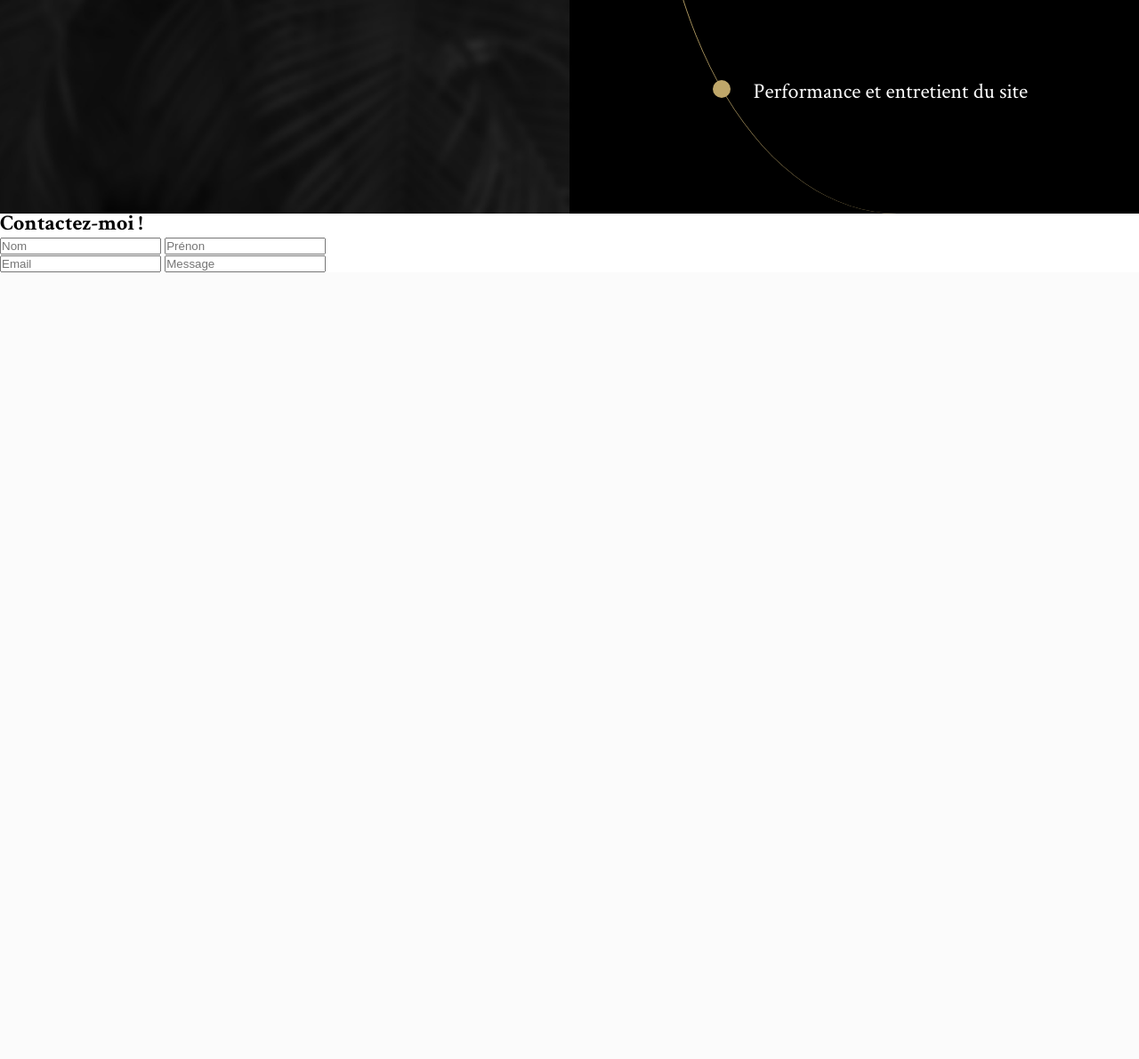
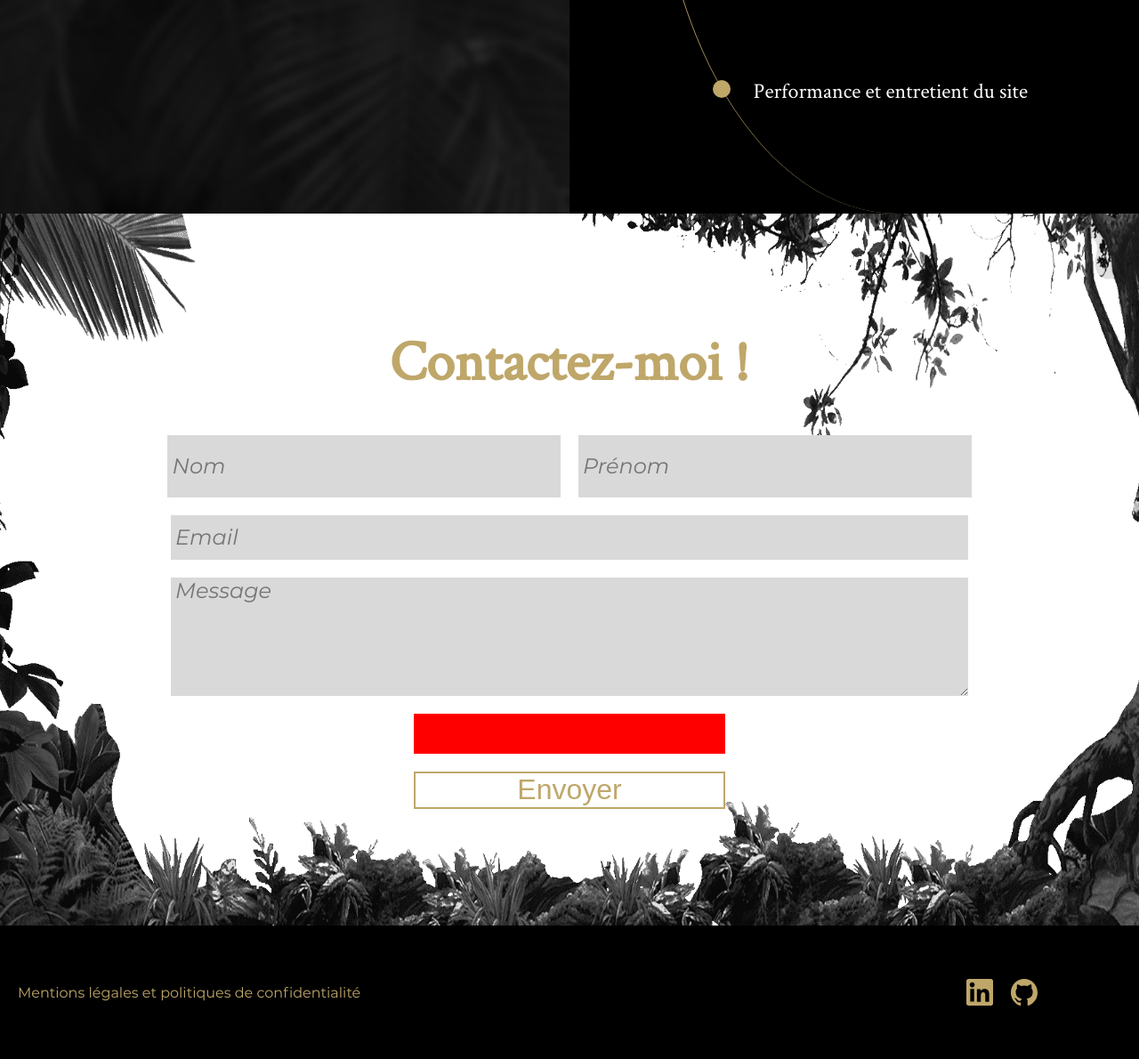
Before and after one commit to Fcordier7921/my_company, a PHP site: page / in a window 1280 px wide. Shown: the part 3280-4470 px from the top of the page at 89% size. Before the commit the page ends 3586 px from the top, so only its background shows below. Run offline with PHP 8.4, Linux system fonts and the light colour scheme; data that the repository does not hold is empty; some libraries are stand-ins or nearby versions.

Commit message:
fromulaire de contact, faire le traitement

```diff
--- a/assets/js/app.js
+++ b/assets/js/app.js
@@ -127,7 +127,7 @@ function intiAnimationPresretation() {
     let dateCookiePresentztion = new Date(Date.now() + 86400000);
     dateCookiePresentztion = dateCookiePresentztion.toUTCString();
 
-    document.cookie = 'WelcomeEntertainment=ok; path=http://freelance.local//; secure; expires=' + dateCookiePresentztion
+    document.cookie = 'WelcomeEntertainment=ok; path=/;  expires=' + dateCookiePresentztion
 
 
 
--- /dev/null
+++ b/assets/style/styleFooter.css
@@ -0,0 +1,91 @@
+.bodyFooter {
+    width: 100vw;
+    height: 320px;
+    display: flex;
+    flex-direction: column;
+    background-color: black;
+}
+
+.bodyFooter .legalNoticeFooter {
+    width: 100vw;
+    text-align: center;
+    font-size: 1.5rem;
+    margin: 20px auto;
+    padding: 5px 20px;
+}
+
+.bodyFooter .legalNoticeFooter a {
+    text-decoration: none;
+    color: #BFA76A;
+}
+
+.bodyFooter .socialNetworkFooter {
+    width: 100vw;
+    height: 50px;
+    display: flex;
+    flex-direction: column;
+    align-items: center;
+    margin: 20px auto;
+}
+
+.bodyFooter .socialNetworkFooter a {
+    width: 25vw;
+    height: 100%;
+    margin-top: 20px;
+    display: flex;
+    align-items: center;
+    justify-content: center;
+}
+
+.bodyFooter .socialNetworkFooter a img {
+    width: 100%;
+    height: 100%;
+}
+
+@media screen and (min-width: 600px) {
+    .bodyFooter {
+        height: 200px;
+    }
+    .bodyFooter .socialNetworkFooter {
+        flex-direction: row;
+        justify-content: center;
+    }
+}
+
+@media screen and (min-width: 900px) {
+    .bodyFooter {
+        height: 150px;
+        flex-direction: row;
+        justify-content: space-between;
+        position: relative;
+    }
+    .bodyFooter .legalNoticeFooter {
+        text-align: start;
+        font-size: 1rem;
+        margin: 0;
+        position: relative;
+    }
+    .bodyFooter .legalNoticeFooter a {
+        position: absolute;
+        top: 50%;
+        transform: translateY(-50%);
+    }
+    .bodyFooter .socialNetworkFooter {
+        width: 100px;
+        height: 100%;
+        margin: 0;
+        margin-right: 50px;
+        display: flex;
+        flex-direction: row;
+        position: absolute;
+        top: 50%;
+        right: 5%;
+        transform: translateY(-50%);
+    }
+    .bodyFooter .socialNetworkFooter a {
+        width: 40px;
+        height: 40px;
+        margin: 0;
+        margin-left: 20px;
+    }
+}
--- a/assets/style/style.css
+++ b/assets/style/styleHeader.css
@@ -26,6 +26,13 @@
     font-style: normal;
     font-weight: normal;
     src: url('../font/Montserrat/Montserrat-Bold.woff') format('woff');
+}
+
+@font-face {
+    font-family: 'Montserrat Italic';
+    font-style: italic;
+    font-weight: normal;
+    src: url('../font/Montserrat/Montserrat-Italic.woff') format('woff');
 }
 
 @font-face {
--- a/assets/style/styleIndex.css
+++ b/assets/style/styleIndex.css
@@ -400,6 +400,7 @@
 .titleService h3 {
     font-size: 10vw;
     text-align: center;
+    font-family: 'Crimson Text Regular', Arial, Helvetica, sans-serif;
 }
 
 .titleService h2 {
@@ -809,8 +810,118 @@
 
 #contact {
     width: 100vw;
-    height: 5000px;
-    min-height: 100vh;
+    height: 100vh;
+}
+
+.bodyContact {
+    background-image: url(../img/contact.png);
+    background-size: cover;
+    background-repeat: no-repeat;
+    background-position: center;
+    width: 100vw;
+    height: 100vh;
+    min-height: 660px;
+    position: relative;
+}
+
+.bodyContact .ExplaneCantact {
+    width: 100%;
+    height: 70%;
+    min-height: 600px;
+    position: absolute;
+    top: 50%;
+    transform: translateY(-50%);
+}
+
+.bodyContact .ExplaneCantact h2 {
+    text-align: center;
+    color: #BFA76A;
+    font-size: 2.5rem;
+    font-family: 'Crimson Text Regular', Arial, Helvetica;
+    margin-top: 20px;
+}
+
+.bodyContact .ExplaneCantact form {
+    width: 100%;
+    height: 500px;
+    display: flex;
+    flex-direction: column;
+    align-items: center;
+    justify-content: center;
+    position: relative;
+}
+
+.bodyContact .ExplaneCantact form .indentity {
+    width: 100%;
+    height: 160px;
+    display: flex;
+    flex-direction: column;
+    align-items: center;
+    justify-content: center;
+    margin-top: 40px;
+}
+
+.bodyContact .ExplaneCantact form .indentity input,
+.bodyContact .ExplaneCantact form .emailContact,
+.bodyContact .ExplaneCantact form textarea {
+    width: 90%;
+    height: 40px;
+    margin-bottom: 20px;
+    font-family: 'Montserrat Italic', 'Times New Roman', Times, serif;
+    font-size: 1.3rem;
+    font-style: italic;
+    padding-left: 5px;
+    background-color: #D9D9D9;
+    border: hidden;
+}
+
+.bodyContact .ExplaneCantact form textarea {
+    height: 100px;
+}
+
+.bodyContact .ExplaneCantact form .h-captcha {
+    width: 250px;
+    height: 80px;
+    background-color: red;
+    margin-bottom: 20px;
+}
+
+.bodyContact .ExplaneCantact form #submit[type=submit] {
+    width: 350px;
+    max-width: 250px;
+    height: 48px;
+    background-color: transparent;
+    margin-bottom: 20px;
+    border: hidden;
+    border: 2px solid #BFA76A;
+    color: #BFA76A;
+    z-index: 0;
+    overflow: hidden;
+    position: relative;
+    cursor: pointer;
+    transition: color 0.5s ease-in;
+}
+
+.bodyContact .ExplaneCantact form #submit[type=submit]:hover {
+    color: black;
+    z-index: 100;
+}
+
+.bodyContact .ExplaneCantact form #submit[type=submit]::before {
+    content: '';
+    position: absolute;
+    top: 0;
+    right: 120%;
+    width: 160%;
+    height: 100%;
+    background: #BFA76A;
+    transition: all .5s;
+    z-index: -1;
+    transform: skewx(-50deg);
+}
+
+.bodyContact .ExplaneCantact form #submit[type=submit]:hover::before {
+    right: -19%;
 }
 
 
@@ -849,6 +960,7 @@
     /*----------about---------------------*/
     /*----------services---------------------*/
     /*----------expertise-------------------*/
+    /*----------contact---------------------*/
     .explanationsExpertise div h3 {
         padding: 0 20px;
     }
@@ -938,6 +1050,7 @@
     .explanationsExpertise {
         height: 700px;
     }
+    /*----------contact---------------------*/
 }
 
 @media screen and (min-width: 600px) {
@@ -1021,6 +1134,7 @@
     .explanationsExpertise div p {
         font-size: 1rem;
     }
+    /*----------contact---------------------*/
 }
 
 @media screen and (min-width: 800px) {
@@ -1140,6 +1254,32 @@
     .explanationsExpertise div p {
         padding: 0 100px;
     }
+    /*----------contact---------------------*/
+    .bodyContact .ExplaneCantact h2 {
+        font-size: 4rem;
+    }
+    .bodyContact .ExplaneCantact form {
+        height: 80%;
+    }
+    .bodyContact .ExplaneCantact form .indentity input,
+    .bodyContact .ExplaneCantact form .emailContact,
+    .bodyContact .ExplaneCantact form textarea {
+        height: 70px;
+        font-size: 1.5rem;
+    }
+    .bodyContact .ExplaneCantact form textarea {
+        height: 200px;
+    }
+    .bodyContact .ExplaneCantact form .h-captcha {
+        width: 350px;
+        height: 100px;
+    }
+    .bodyContact .ExplaneCantact form #submit[type=submit] {
+        width: 350px;
+        max-width: 450px;
+        height: 90px;
+        font-size: 2rem;
+    }
 }
 
 @media screen and (min-width: 1000px) {
@@ -1313,6 +1453,23 @@
         padding-left: 40px;
         padding-bottom: 0;
     }
+    /*----------contact---------------------*/
+    .bodyContact .ExplaneCantact h2 {
+        font-size: 4rem;
+    }
+    .bodyContact .ExplaneCantact form {
+        height: 80%;
+    }
+    .bodyContact .ExplaneCantact form .indentity input,
+    .bodyContact .ExplaneCantact form .emailContact,
+    .bodyContact .ExplaneCantact form textarea {
+        width: 70%;
+        height: 70px;
+        font-size: 1.5rem;
+    }
+    .bodyContact .ExplaneCantact form textarea {
+        height: 300px;
+    }
 }
 
 @media screen and (min-width: 1200px) {
@@ -1357,6 +1514,19 @@
     .bodyExpertise .menuExpertise .listeMenuExpertise div:nth-child(3)::before {
         left: -.5%;
     }
+    /*----------contact---------------------*/
+    .bodyContact .ExplaneCantact form .indentity {
+        flex-direction: row;
+    }
+    .bodyContact .ExplaneCantact form .indentity input {
+        width: 34.5%;
+    }
+    .bodyContact .ExplaneCantact form .indentity input:nth-child(1) {
+        margin-right: 20px;
+    }
+    .bodyContact .ExplaneCantact form .emailContact {
+        height: 113px;
+    }
 }
 
 @media screen and (min-width: 1250px) {
@@ -1391,6 +1561,7 @@
     .bodyExpertise .menuExpertise .listeMenuExpertise div:nth-child(4) {
         left: -33%;
     }
+    /*----------contact---------------------*/
 }
 
 @media screen and (min-width: 1500px) {
@@ -1529,6 +1700,7 @@
     .performanceExpertise {
         padding: 0 50px;
     }
+    /*----------contact---------------------*/
 }
 
 @media screen and (min-width: 1600px) {
@@ -1560,6 +1732,7 @@
     .explanationsExpertise div p {
         font-size: 1.3rem;
     }
+    /*----------contact---------------------*/
 }
 
 @media screen and (min-width: 1900px) {
@@ -1594,6 +1767,24 @@
     .bodyExpertise .menuExpertise .listeMenuExpertise div:nth-child(3)::before {
         left: .1%;
     }
+    /*----------contact---------------------*/
+    .bodyContact .ExplaneCantact form .indentity {
+        flex-direction: row;
+        width: 50%;
+    }
+    .bodyContact .ExplaneCantact form .indentity input,
+    .bodyContact .ExplaneCantact form .emailContact,
+    .bodyContact .ExplaneCantact form textarea {
+        width: 50%;
+        height: 70px;
+        font-size: 1.7rem;
+    }
+    .bodyContact .ExplaneCantact form .emailContact {
+        height: 113px;
+    }
+    .bodyContact .ExplaneCantact form textarea {
+        height: 300px;
+    }
 }
 
 @media screen and (min-width: 2000px) {
@@ -1626,6 +1817,7 @@
     .explanationsExpertise div p {
         font-size: 1.2rem;
     }
+    /*----------contact---------------------*/
 }
 
 @media screen and (min-width: 2500px) {
@@ -1685,4 +1877,5 @@
     .explanationsExpertise div p {
         font-size: 1.7rem;
     }
-}
+    /*----------contact---------------------*/
+}
--- /dev/null
+++ b/footer.php
@@ -0,0 +1,18 @@
+<footer>
+    <div class="bodyFooter">
+        <div class="legalNoticeFooter">
+            <a href="index.php">Mentions légales et politiques de confidentialité</a>
+        </div>
+        <div class="socialNetworkFooter">
+        <a href="https://www.linkedin.com/in/fredericcordierpro6/" target="_blank" rel="noopener noreferrer"><img src="assets/img/linkedin.svg" alt="Accès à la page LinkedIn de Frédéric CORDIER."> </a>
+                <a href="https://github.com/Fcordier7921" target="_blank" rel="noopener noreferrer"><img src="assets/img/git.svg" alt="Accès à la page gITHUB de Frédéric CORDIER."></a>
+        </div>
+    </div>
+</footer>
+<script src="https://cdnjs.cloudflare.com/ajax/libs/gsap/3.11.0/gsap.min.js"></script>
+    <script src="https://cdnjs.cloudflare.com/ajax/libs/gsap/3.11.0/ScrollTrigger.min.js"></script>
+    <script src="https://cdnjs.cloudflare.com/ajax/libs/gsap/3.11.0/ScrollToPlugin.min.js"></script>
+    <script src="assets/js/app.js"></script>
+</body>
+
+</html>
--- a/header.php
+++ b/header.php
@@ -8,9 +8,10 @@
     <title>Frédéric cordier| Développeur web freelance</title>
     <meta name="description" content="Développeur web freelance, le web vous donne l'impression d'être dans une jungle dense. J'élague pour vous cette jungle, en vous créant un site adapté a vos besoin et je gére tout son activité pour vous.">
     <link rel="shortcut icon" type="image/png" href="assets/img/logofolio.png" />
-    <link rel="stylesheet" href="assets/style/style.css">
+    <link rel="stylesheet" href="assets/style/styleHeader.css">
+    <link rel="stylesheet" href="assets/style/styleFooter.css">
     <link rel="stylesheet" href="assets/style/styleIndex.css">
-
+    <script src="https://js.hcaptcha.com/1/api.js" async defer></script>
 </head>
 
 <body>
--- a/index.php
+++ b/index.php
@@ -1,5 +1,5 @@
-
 <?php include("header.php"); ?>
+<?php include("submit.php"); ?>
 
 
 
@@ -67,7 +67,7 @@
         </div>
         <div class="textImgAbout">
             <div class="txtAbout">
-                    <p><span>Développeur web    freelance,</span> je mets ma passion au service de votre visibilité. Je vous accompagne dans la création de votre site web et dans <span>la gestion de ce site.</span> <br> J’apporte mon expérience personnelle
+                <p><span>Développeur web freelance,</span> je mets ma passion au service de votre visibilité. Je vous accompagne dans la création de votre site web et dans <span>la gestion de ce site.</span> <br> J’apporte mon expérience personnelle
                     et un regard aiguisé sur les outils du numérique à l’aide de <span>solutions adapté à vos besoins</span> . Je vous guide à travers la multitude de possibilités de création de sites web pour vous ouvrir de nouvelles perspectives
                     sur le terrain du numérique et bien plus encore.
                 </p>
@@ -241,7 +241,7 @@
                 </p>
                 <br>
                 <br>
-                    <p>Un site internet en <span>bonne santé est un site internet</span> mis à jour. Afin de vous garantir un site internet <span>performant et fiable,   je vous accompagne dans l’incorporation de nouveau élément et la maintenance de votre site.</p>
+                <p>Un site internet en <span>bonne santé est un site internet</span> mis à jour. Afin de vous garantir un site internet <span>performant et fiable, je vous accompagne dans l’incorporation de nouveau élément et la maintenance de votre site.</p>
 
             </div>
 
@@ -254,23 +254,33 @@
 
 <secttion id="contact">
     <div class="bodyContact">
+
+        <div class="ExplaneCantact">
             <h2>Contactez-moi !</h2>
-            <div class="formContact">
-               <input type="text" placeholder="Nom">
-               <input type="text" placeholder="Prénon">
+
+            <form  method="post">
+                <div class="indentity">
+                    <input type="text" id="name" name="name" placeholder="Nom" required value="<?php echo !empty($postData['name'])?$postData['name']:''; ?>">
+                    <input type="text" id="firstName" name="firstName" placeholder="Prénom" value="<?php echo !empty($postData['firstName'])?$postData['firstName']:''; ?>">
                 </div>
-            <input type="text" placeholder="Email">
-            <input type="text" placeholder="Message">
+                <input class="emailContact" type="email" id="email" name="email" placeholder="Email" required value="<?php echo !empty($postData['email'])?$postData['email']:''; ?>">
+                <textarea id="message" name="message" placeholder="Message" required><?php echo !empty($postData['message'])?$postData['message']:''; ?></textarea>
+                <div class="h-captcha" data-sitekey="<?php echo $siteKey; ?>"></div>
+                <button type="submit" id="submit">Envoyer</button>
+                <?php
+                if($returnMail){
+                    echo "<p>L'email a été envoyer</p>";
+                }
+                    if(!empty($statusMsg)){?>
+<p class="status-msg <?php echo $status; ?>"><?php echo $statusMsg; ?></p>
+
+               <?php } ?>
+            </form>
+        </div>
 
     </div>
 
 
 </secttion>
 
-    <script src="https://cdnjs.cloudflare.com/ajax/libs/gsap/3.11.0/gsap.min.js"></script>
-    <script src="https://cdnjs.cloudflare.com/ajax/libs/gsap/3.11.0/ScrollTrigger.min.js"></script>
-    <script src="https://cdnjs.cloudflare.com/ajax/libs/gsap/3.11.0/ScrollToPlugin.min.js"></script>
-    <script src="assets/js/app.js"></script>
-</body>
-
-</html>
+<?php include("footer.php"); ?>
```
Also changed, not shown: submit.php (added, +74 -0 lines), assets/font/Montserrat/Montserrat-Italic.woff (added), assets/img/contact.png (renamed from assets/img/5a2c0e4d0cab80.png). Lines whose indentation alone changed are shown as unchanged.
